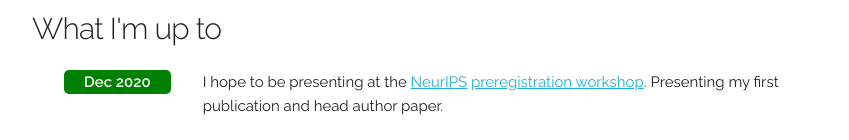
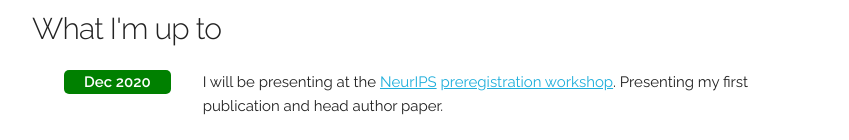
Before and after one commit to Zasder3/Zasder3.github.io, a plain HTML site: page index.html in a window 1280 px wide. Shown: the part 897-1037 px from the top of the page, without its empty margins (208-1057 px from the left). Drawn offline with Linux system fonts and the light colour scheme.

Commit message:
Fix present

```diff
--- a/index.html
+++ b/index.html
@@ -79,7 +79,7 @@
             </div>
           </div>
           <div class="nine columns">
-            <p>I hope to be presenting at the <a href="https://neurips.cc">NeurIPS</a> <a href="https://preregister.science">preregistration workshop</a>. Presenting my first publication and head author paper.</p>
+            <p>I will be presenting at the <a href="https://neurips.cc">NeurIPS</a> <a href="https://preregister.science">preregistration workshop</a>. Presenting my first publication and head author paper.</p>
           </div>
         </div>
       </div>
```
